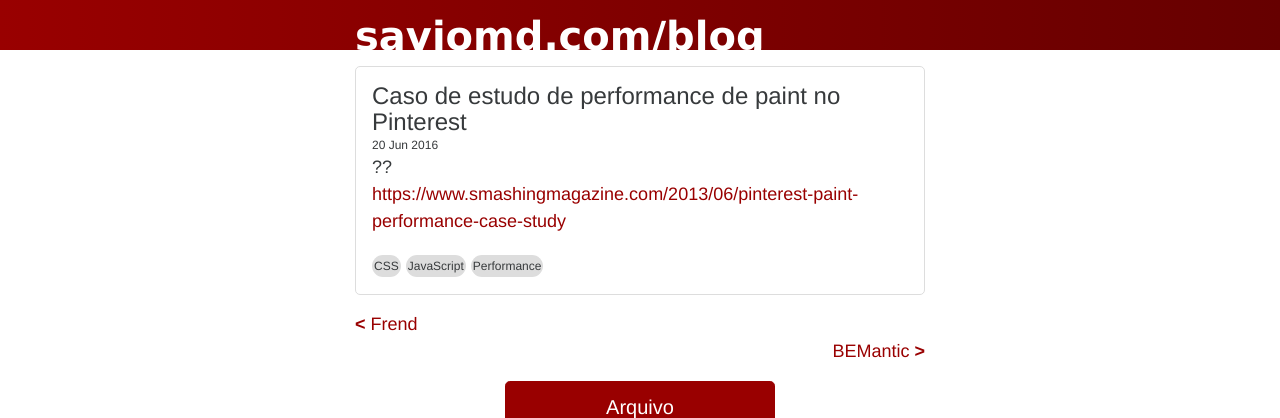
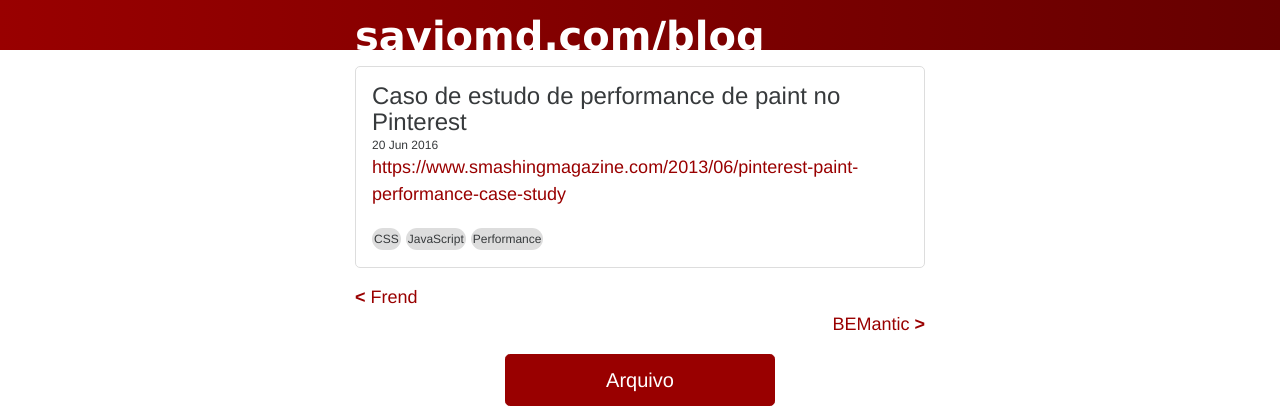
Before and after one commit to saviomd/blog, a Jekyll site: the page built from _posts/2016-06-20-caso-de-estudo-de-performance-de-paint-no-pinterest.md, in a window 1280 px wide, cut to the strip 0-418 px from the top of the page. Built offline with Jekyll 4.4.1, drawn with Linux system fonts in a browser that asks for light colours.

Commit message:
Update post

```diff
--- a/_posts/2016-06-20-caso-de-estudo-de-performance-de-paint-no-pinterest.md
+++ b/_posts/2016-06-20-caso-de-estudo-de-performance-de-paint-no-pinterest.md
@@ -4,5 +4,4 @@ title: 'Caso de estudo de performance de paint no Pinterest'
 tags: [CSS, JavaScript, Performance]
 ---
 
-??<br>
 <https://www.smashingmagazine.com/2013/06/pinterest-paint-performance-case-study>
```
